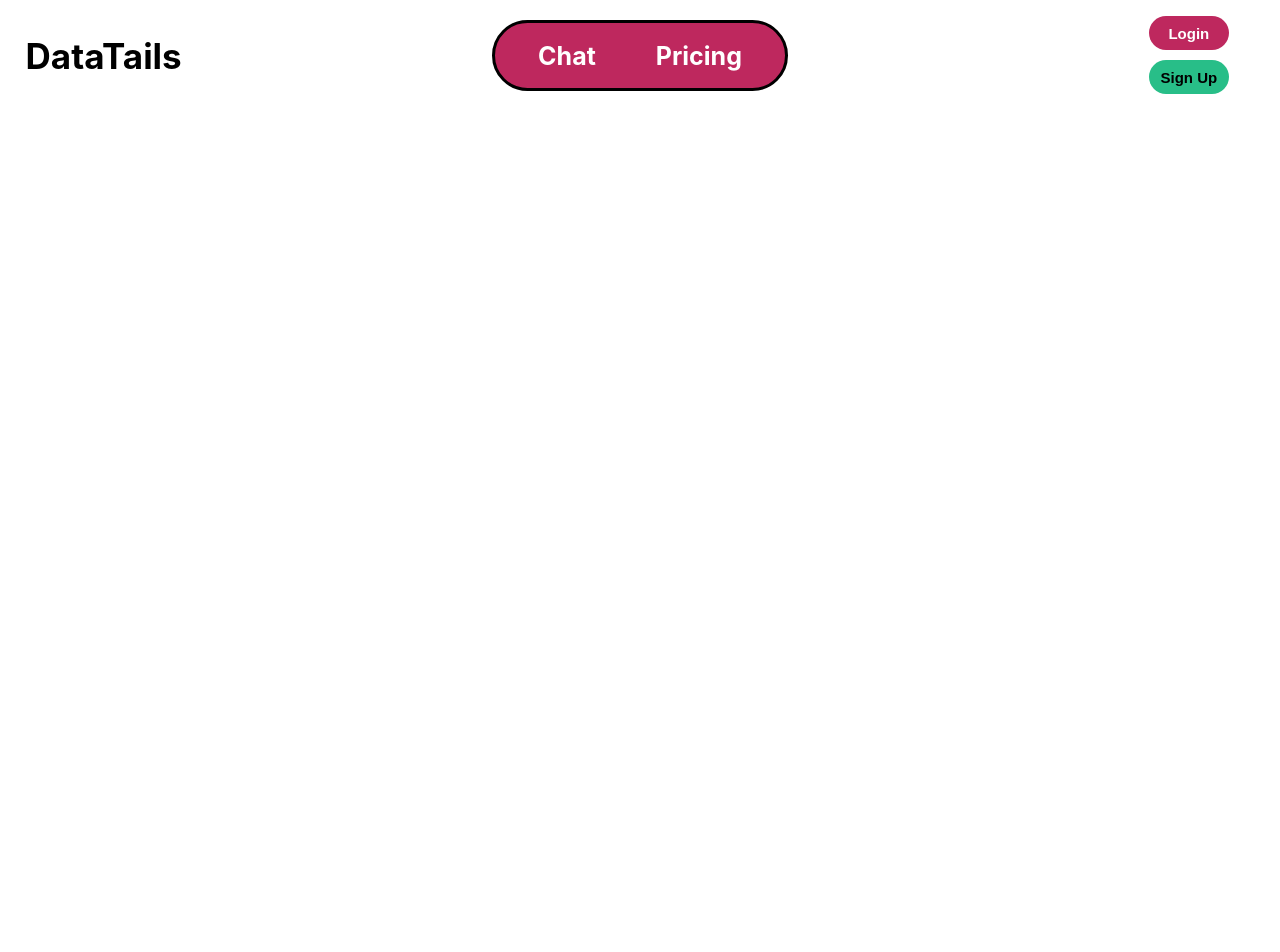
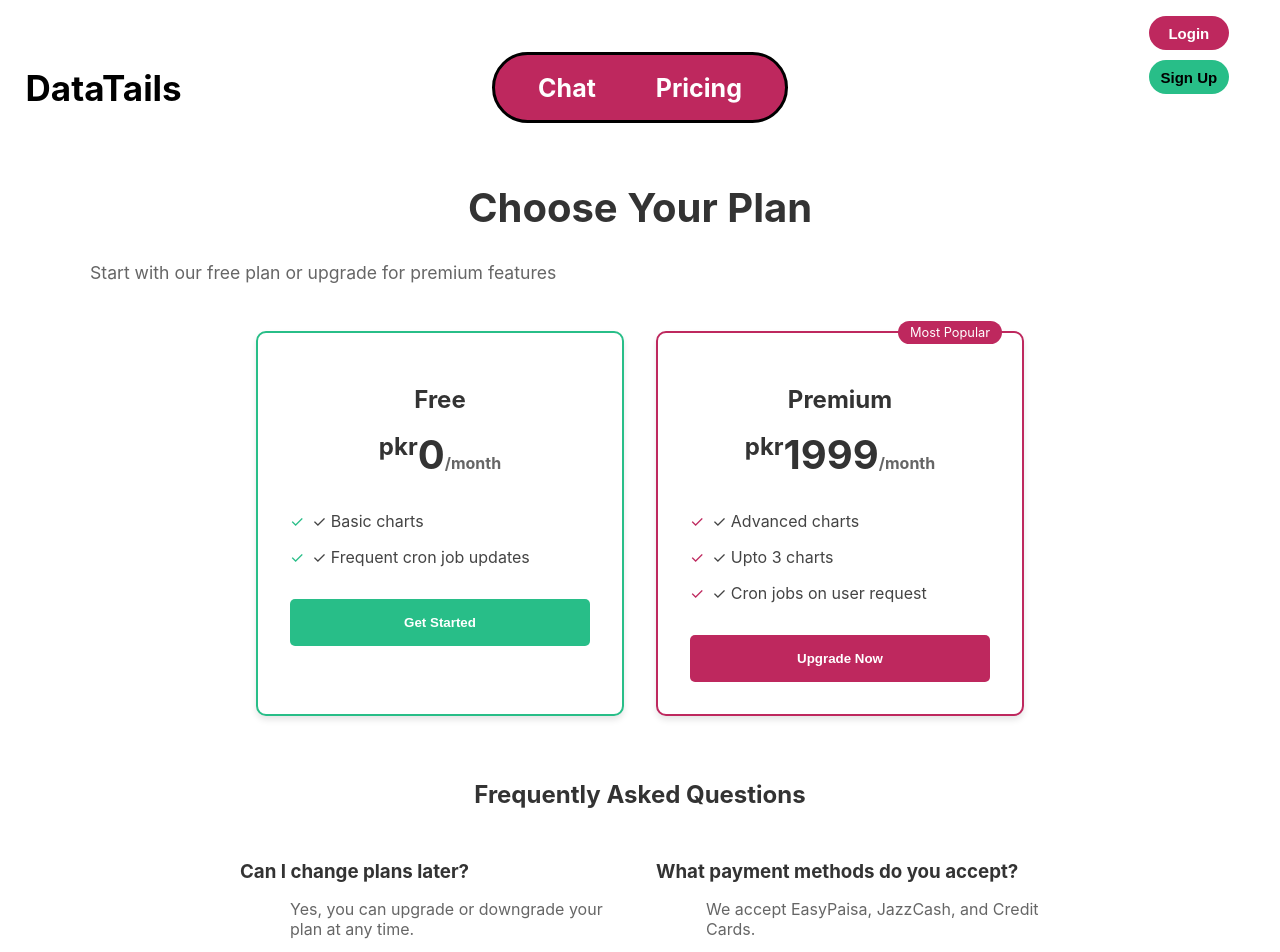
Before and after one commit to fasihrem/data-tails, a React (Create React App) app in the folder Frontend/: page /price in a window 1280 px wide. Shown: the top 952 px of the page. Before the commit the page ends 800 px from the top, so only its background shows below. Built offline with nearby package versions, Linux system fonts and the light colour scheme; no server answers.

Commit message:
updated pricing

```diff
--- a/Frontend/src/components/payment/PaymentModal.css
+++ b/Frontend/src/components/payment/PaymentModal.css
@@ -8,59 +8,82 @@
     display: flex;
     justify-content: center;
     align-items: center;
-    z-index: 9999;
+    z-index: 1000;
 }
 
 .modal-content {
-    position: relative;
-    z-index: 10000;
     background: white;
-    padding: 30px;
-    border-radius: 20px;
+    padding: 2rem;
+    border-radius: 10px;
     width: 90%;
     max-width: 500px;
-    box-shadow: 0 4px 20px rgba(0, 0, 0, 0.15);
+    position: relative;
 }
 
 .modal-header {
     display: flex;
     justify-content: space-between;
     align-items: center;
-    margin-bottom: 30px;
+    margin-bottom: 1.5rem;
 }
 
 .modal-header h2 {
-    font-size: 1.8rem;
+    margin: 0;
     color: #333;
-    margin: 0;
 }
 
 .close-button {
     background: none;
     border: none;
-    font-size: 2rem;
+    font-size: 1.5rem;
     cursor: pointer;
     color: #666;
-    padding: 0;
-    line-height: 1;
 }
 
-.close-button:hover {
-    color: #333;
+.plan-summary {
+    background: #fdf2f5;
+    padding: 1.5rem;
+    border-radius: 8px;
+    margin-bottom: 1.5rem;
+}
+
+.plan-summary h3 {
+    margin: 0 0 1rem 0;
+    color: #BE285E;
+}
+
+.price {
+    font-size: 1.5rem;
+    font-weight: bold;
+    color: #BE285E;
+    margin-bottom: 1rem;
+}
+
+.features-list {
+    list-style: none;
+    padding: 0;
+    margin: 0;
+}
+
+.features-list li {
+    margin-bottom: 0.5rem;
+    color: #555;
 }
 
 .payment-methods {
-    display: flex;
-    flex-direction: column;
-    gap: 15px;
+    display: grid;
+    grid-template-columns: repeat(auto-fit, minmax(140px, 1fr));
+    gap: 1rem;
+    margin-top: 1.5rem;
 }
 
 .payment-option {
     display: flex;
+    flex-direction: column;
     align-items: center;
-    padding: 15px;
+    padding: 1.5rem;
     border: 2px solid #e0e0e0;
-    border-radius: 12px;
+    border-radius: 8px;
     background: white;
     cursor: pointer;
     transition: all 0.3s ease;
@@ -68,24 +91,27 @@
 
 .payment-option:hover {
     border-color: #BE285E;
-    background-color: #fce8ee;
 }
 
-.payment-option img {
+.payment-option.selected {
+    border-color: #BE285E;
+    background-color: #fdf2f5;
+}
+
+.payment-icon {
     width: 40px;
     height: 40px;
-    margin-right: 15px;
-    object-fit: contain;
+    margin-bottom: 0.5rem;
+    fill: #BE285E;
 }
 
 .payment-option span {
-    font-size: 1.1rem;
+    color: #333;
     font-weight: 500;
-    color: #333;
 }
 
 .payment-option.disabled {
-    opacity: 0.7;
+    opacity: 0.6;
     cursor: not-allowed;
 }
 
@@ -100,17 +126,17 @@
     flex-direction: column;
     justify-content: center;
     align-items: center;
-    border-radius: 20px;
+    border-radius: 10px;
 }
 
 .spinner {
     width: 40px;
     height: 40px;
-    border: 4px solid #f3f3f3;
+    border: 4px solid #fdf2f5;
     border-top: 4px solid #BE285E;
     border-radius: 50%;
     animation: spin 1s linear infinite;
-    margin-bottom: 15px;
+    margin-bottom: 1rem;
 }
 
 @keyframes spin {
--- a/Frontend/src/components/payment/PaymentModal.js
+++ b/Frontend/src/components/payment/PaymentModal.js
@@ -1,53 +1,74 @@
-import React from 'react';
+import React, { useState } from 'react';
 import creditCardIcon from '../../icons/credit-card-icon.png';
 import easypaisaIcon from '../../icons/easypaisa-icon.png';
 import jazzcashIcon from '../../icons/jazzcash-icon.png';
 import './PaymentModal.css';
 
-function PaymentModal({ isOpen, onClose, onSelectPayment, isProcessing }) {
+function PaymentModal({ isOpen, onClose, onSuccess, plan }) {
+    const [selectedMethod, setSelectedMethod] = useState(null);
+    const [isProcessing, setIsProcessing] = useState(false);
+
     if (!isOpen) return null;
 
-    const handlePaymentSelect = (method) => {
-        if (!isProcessing) {
-            onSelectPayment(method);
-        }
+    const handlePaymentSelect = async (method) => {
+        if (isProcessing) return;
+        setSelectedMethod(method);
+        setIsProcessing(true);
+
+        // Simulate payment processing
+        setTimeout(() => {
+            setIsProcessing(false);
+            onSuccess();
+        }, 2000);
     };
 
     return (
         <div className="modal-overlay" onClick={onClose}>
             <div className="modal-content" onClick={e => e.stopPropagation()}>
                 <div className="modal-header">
-                    <h2>Select Payment Method</h2>
+                    <h2>Complete Your Purchase</h2>
                     {!isProcessing && (
                         <button className="close-button" onClick={onClose}>×</button>
                     )}
                 </div>
 
+                <div className="plan-summary">
+                    <h3>{plan.name} Plan</h3>
+                    <p className="price">
+                        {plan.currency.toUpperCase()} {plan.price}/{plan.period}
+                    </p>
+                    <ul className="features-list">
+                        {plan.features.map((feature, index) => (
+                            <li key={index}>✓ {feature}</li>
+                        ))}
+                    </ul>
+                </div>
+
                 <div className="payment-methods">
                     <button
-                        className={`payment-option ${isProcessing ? 'disabled' : ''}`}
+                        className={`payment-option ${selectedMethod === 'credit-card' ? 'selected' : ''} ${isProcessing ? 'disabled' : ''}`}
                         onClick={() => handlePaymentSelect('credit-card')}
                         disabled={isProcessing}
                     >
-                        <img src={creditCardIcon} alt="Credit Card" />
+                        <img src={creditCardIcon} alt="Credit Card" className="payment-icon" />
                         <span>Credit Card</span>
                     </button>
 
                     <button
-                        className={`payment-option ${isProcessing ? 'disabled' : ''}`}
+                        className={`payment-option ${selectedMethod === 'easypaisa' ? 'selected' : ''} ${isProcessing ? 'disabled' : ''}`}
                         onClick={() => handlePaymentSelect('easypaisa')}
                         disabled={isProcessing}
                     >
-                        <img src={easypaisaIcon} alt="Easypaisa" />
+                        <img src={easypaisaIcon} alt="Easypaisa" className="payment-icon" />
                         <span>Easypaisa</span>
                     </button>
 
                     <button
-                        className={`payment-option ${isProcessing ? 'disabled' : ''}`}
+                        className={`payment-option ${selectedMethod === 'jazzcash' ? 'selected' : ''} ${isProcessing ? 'disabled' : ''}`}
                         onClick={() => handlePaymentSelect('jazzcash')}
                         disabled={isProcessing}
                     >
-                        <img src={jazzcashIcon} alt="JazzCash" />
+                        <img src={jazzcashIcon} alt="JazzCash" className="payment-icon" />
                         <span>JazzCash</span>
                     </button>
                 </div>
--- a/Frontend/src/pricing.css
+++ b/Frontend/src/pricing.css
@@ -1,103 +1,100 @@
 .pricing-container {
-    min-height: 100vh;
-    background-color: #f8f9fa;
-}
-
-.pricing-content {
-    padding: 60px 20px;
+    padding: 2rem;
     max-width: 1200px;
     margin: 0 auto;
 }
 
-.pricing-title {
+.pricing-header {
     text-align: center;
-    font-size: 2.5rem;
-    font-weight: 700;
-    color: #333;
-    margin-bottom: 10px;
+    margin-bottom: 3rem;
 }
 
-.pricing-subtitle {
-    text-align: center;
-    font-size: 1.1rem;
-    color: #666;
-    margin-bottom: 50px;
+.pricing-header h1 {
+    font-size: 2.5rem;
+    color: #333;
+    margin-bottom: 1rem;
 }
 
-.pricing-boxes {
+.pricing-header p {
+    color: #666;
+    font-size: 1.1rem;
+}
+
+.pricing-cards {
     display: flex;
     justify-content: center;
-    gap: 30px;
+    gap: 2rem;
+    margin-bottom: 4rem;
     flex-wrap: wrap;
 }
 
-.pricing-box {
-    flex: 1;
-    min-width: 300px;
-    max-width: 400px;
-    padding: 40px;
-    border-radius: 20px;
+.pricing-card {
+    background: white;
+    border-radius: 10px;
     box-shadow: 0 4px 6px rgba(0, 0, 0, 0.1);
+    padding: 2rem;
+    width: 300px;
+    position: relative;
     transition: transform 0.3s ease;
-    display: flex;
-    flex-direction: column;
 }
 
-.pricing-box:hover {
+.pricing-card:hover {
     transform: translateY(-5px);
 }
 
-.free {
-    background-color: #e6f7f0;
+/* Free plan styles */
+.pricing-card:not(.premium) {
     border: 2px solid #28BE88;
 }
 
-.premium {
-    background-color: #fce8ee;
+.pricing-card:not(.premium) .features li::before {
+    color: #28BE88;
+}
+
+.pricing-card:not(.premium) .subscribe-button {
+    background: #28BE88;
+    color: white;
+}
+
+.pricing-card:not(.premium) .subscribe-button:hover {
+    background: #229e73;
+}
+
+/* Premium plan styles */
+.pricing-card.premium {
     border: 2px solid #BE285E;
 }
 
-.plan-header {
-    margin-bottom: 30px;
-    height: 120px;
-    display: flex;
-    flex-direction: column;
-    justify-content: flex-start;
+.popular-badge {
+    position: absolute;
+    top: -12px;
+    right: 20px;
+    background: #BE285E;
+    color: white;
+    padding: 4px 12px;
+    border-radius: 12px;
+    font-size: 0.8rem;
 }
 
-.plan-header h2 {
-    font-size: 1.8rem;
-    font-weight: 700;
-    margin-bottom: 20px;
-    height: 40px;
-    display: flex;
-    align-items: center;
+.card-header {
+    text-align: center;
+    margin-bottom: 2rem;
 }
 
-.free .plan-header h2 {
-    color: #28BE88;
-}
-
-.premium .plan-header h2 {
-    color: #BE285E;
+.card-header h2 {
+    color: #333;
+    font-size: 1.5rem;
+    margin-bottom: 1rem;
 }
 
 .price {
-    margin-bottom: 30px;
-    height: 60px;
-    display: flex;
-    align-items: center;
+    font-size: 2.5rem;
+    color: #333;
 }
 
 .currency {
-    font-size: 1.2rem;
-    font-weight: 600;
-    margin-right: 5px;
-}
-
-.amount {
-    font-size: 3rem;
-    font-weight: 700;
+    font-size: 1.5rem;
+    vertical-align: super;
 }
 
 .period {
@@ -108,62 +105,85 @@
 .features {
     list-style: none;
     padding: 0;
-    margin: 0;
-    flex-grow: 1;
-    display: flex;
-    flex-direction: column;
-    gap: 15px;
+    margin: 0 0 2rem 0;
 }
 
 .features li {
-    font-size: 1.1rem;
+    margin-bottom: 1rem;
     color: #444;
+    display: flex;
+    align-items: center;
 }
 
-.get-started-btn {
+.features li::before {
+    content: "✓";
+    margin-right: 0.5rem;
+}
+
+.pricing-card.premium .features li::before {
+    color: #BE285E;
+}
+
+.subscribe-button {
     width: 100%;
-    padding: 15px;
+    padding: 1rem;
     border: none;
-    border-radius: 10px;
-    font-size: 1.1rem;
-    font-weight: 600;
+    border-radius: 5px;
+    background: #f3f4f6;
+    color: #333;
+    font-weight: bold;
     cursor: pointer;
     transition: all 0.3s ease;
-    margin-top: 30px;
 }
 
-.free-btn {
-    background-color: #28BE88;
+.subscribe-button:hover {
+    background: #e5e7eb;
+}
+
+.premium-button {
+    background: #BE285E !important;
     color: white;
 }
 
-.free-btn:hover {
-    background-color: #229e73;
+.premium-button:hover {
+    background: #a32251 !important;
 }
 
-.premium-btn {
-    background-color: #BE285E;
-    color: white;
+.pricing-faq {
+    max-width: 800px;
+    margin: 0 auto;
+    text-align: center;
 }
 
-.premium-btn:hover {
-    background-color: #9e224f;
+.pricing-faq h2 {
+    margin-bottom: 2rem;
+    color: #333;
 }
 
-/* Responsive Design */
+.faq-grid {
+    display: grid;
+    grid-template-columns: repeat(auto-fit, minmax(250px, 1fr));
+    gap: 2rem;
+    text-align: left;
+}
+
+.faq-item h3 {
+    color: #333;
+    margin-bottom: 0.5rem;
+}
+
+.faq-item p {
+    color: #666;
+}
+
 @media (max-width: 768px) {
-    .pricing-boxes {
+    .pricing-cards {
         flex-direction: column;
         align-items: center;
     }
 
-    .pricing-box {
+    .pricing-card {
         width: 100%;
-        max-width: 100%;
-        margin-bottom: 30px;
-    }
-
-    .pricing-title {
-        font-size: 2rem;
+        max-width: 350px;
     }
 }
--- a/Frontend/src/pricing.js
+++ b/Frontend/src/pricing.js
@@ -1,19 +1,130 @@
 import Navbar from "./navbar";
 import {useNavigate} from "react-router-dom";
-import React, {useState} from "react";
+import React, { useState } from "react";
 import {useAuth} from "./AuthContext";
+import PaymentModal from "./components/payment/PaymentModal";
+import "./pricing.css";
 
 function Pricing() {
     const navigate = useNavigate();
     const { user } = useAuth()
+    const [showPaymentModal, setShowPaymentModal] = useState(false);
+
+    const handleUpgradeClick = () => {
+       /* if (!user) {
+            navigate("/login");
+            return;
+        } */
+        setShowPaymentModal(true);
+    };
+
+    const handleCloseModal = () => {
+        setShowPaymentModal(false);
+    };
+
+    const handlePaymentSuccess = () => {
+        setShowPaymentModal(false);
+        // Handle successful payment logic here
+        console.log("Payment successful");
+    };
 
     return (
-        <div>
+        <div className="pricing-container">
             <Navbar />
+            <div className="pricing-header">
+                <h1>Choose Your Plan</h1>
+                <p>Start with our free plan or upgrade for premium features</p>
+            </div>
 
-            {/*<h1>This shit expensive</h1>*/}
-            {/*<h2>dont buy</h2>*/}
+            <div className="pricing-cards">
+                {/* Free Plan */}
+                <div className="pricing-card">
+                    <div className="card-header">
+                        <h2>Free</h2>
+                        <div className="price">
+                            <span className="currency">pkr</span>
+                            <span className="amount">0</span>
+                            <span className="period">/month</span>
+                        </div>
+                    </div>
+                    <div className="card-body">
+                        <ul className="features">
+                            <li>✓ Basic charts</li>
+                            <li>✓ Frequent cron job updates</li>
+                        </ul>
+                        <button
+                            className="subscribe-button"
+                            onClick={() => handleUpgradeClick('free')}
+                        >
+                            Get Started
+                        </button>
+                    </div>
+                </div>
 
+                {/* Premium Plan */}
+                <div className="pricing-card premium">
+                    <div className="popular-badge">Most Popular</div>
+                    <div className="card-header">
+                        <h2>Premium</h2>
+                        <div className="price">
+                            <span className="currency">pkr</span>
+                            <span className="amount">1999</span>
+                            <span className="period">/month</span>
+                        </div>
+                    </div>
+                    <div className="card-body">
+                        <ul className="features">
+                            <li>✓ Advanced charts</li>
+                            <li>✓ Upto 3 charts</li>
+                            <li>✓ Cron jobs on user request</li>
+                        </ul>
+                        <button
+                            className="subscribe-button premium-button"
+                            onClick={handleUpgradeClick}
+                        >
+                            Upgrade Now
+                        </button>
+                    </div>
+                </div>
+            </div>
+
+            {/* Payment Modal */}
+            {showPaymentModal && (
+                <PaymentModal
+                    isOpen={showPaymentModal}
+                    onClose={handleCloseModal}
+                    onSuccess={handlePaymentSuccess}
+                    plan={{
+                        name: 'Premium',
+                        price: 1999,
+                        currency: 'pkr',
+                        period: 'month',
+                        features: [
+                            'Advanced charts',
+                            'Upto 3 charts',
+                            'Cron jobs on user request'
+                        ]
+                    }}
+                />
+            )}
+
+            <div className="pricing-faq">
+                <h2>Frequently Asked Questions</h2>
+                <div className="faq-grid">
+                    <div className="faq-item">
+                        <h3>Can I change plans later?</h3>
+                        <p>Yes, you can upgrade or downgrade your plan at any time.</p>
+                    </div>
+                    <div className="faq-item">
+                        <h3>What payment methods do you accept?</h3>
+                        <p>We accept EasyPaisa, JazzCash, and Credit Cards.</p>
+                    </div>
+                    <div className="faq-item">
+                        <h3>Is there a contract?</h3>
+                        <p>No, all plans are month-to-month with no long-term commitment.</p>
+                    </div>
+                </div>
+            </div>
         </div>
     );
 }
```
